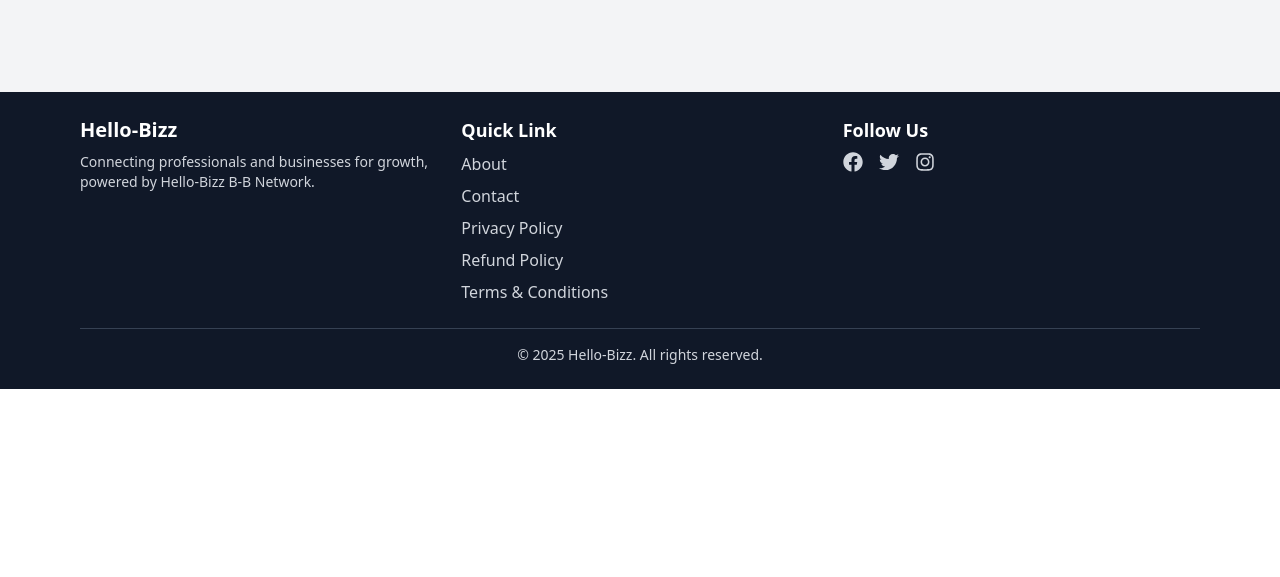
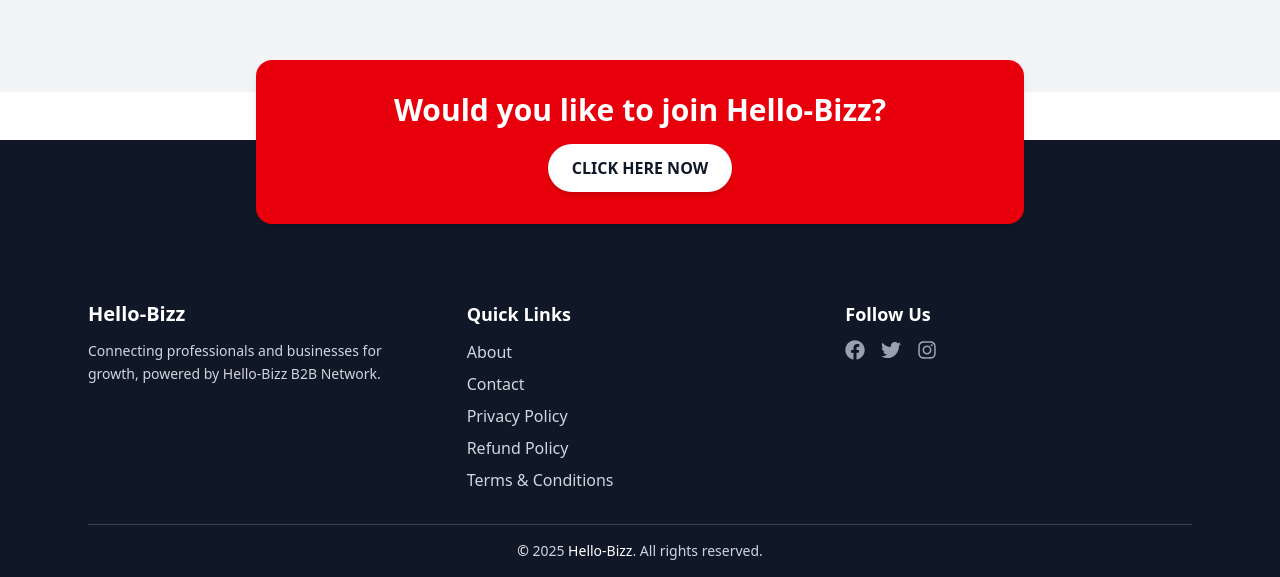
Before and after one commit to sushmasri1906/bizz-network, a Next.js app: page / in a window 1280 px wide. Shown: the part 708-1285 px from the top of the page. Before the commit the page ends 1097 px from the top, so only its background shows below. Built offline with nearby package versions, Linux system fonts and the light colour scheme.

Commit message:
footer updated

```diff
--- a/src/components/common/Footer.tsx
+++ b/src/components/common/Footer.tsx
@@ -4,90 +4,102 @@ import { FaFacebook, FaTwitter, FaInstagram } from "react-icons/fa";
 
 const Footer = () => {
 	return (
-		<footer className="bg-gray-900 text-gray-300 py-6">
-			<div className="max-w-6xl mx-auto px-4">
-				<div className="grid grid-cols-1 md:grid-cols-3 gap-6 text-center md:text-left">
+		<footer className="relative text-white">
+			{/* CTA Box - Positioned on Footer */}
+			<div className="absolute -top-20 left-1/2 transform -translate-x-1/2 w-[90%] max-w-3xl bg-red-600 text-white text-center py-8 rounded-2xl shadow-lg px-6 md:px-12">
+				<h2 className="text-2xl md:text-3xl font-bold mb-4">
+					Would you like to join <span className="text-white">Hello-Bizz?</span>
+				</h2>
+				<Link href="/join">
+					<button className="bg-white text-gray-900 font-semibold py-3 px-6 rounded-full shadow-md transition duration-300 hover:bg-gray-200">
+						CLICK HERE NOW
+					</button>
+				</Link>
+			</div>
+
+			{/* Footer Content */}
+			<div className="bg-gray-900 text-gray-300 py-4 mt-12">
+				<div className="max-w-6xl mx-auto px-6 mt-36">
+					<div className="grid grid-cols-1 md:grid-cols-3 gap-8 text-center md:text-left">
+						{/* Company Info */}
 						<div>
-						<h2 className="text-xl font-bold text-white mb-2">Hello-Bizz</h2>
-						<p className="text-sm">
+							<h2 className="text-xl font-bold text-white mb-3">Hello-Bizz</h2>
+							<p className="text-sm leading-relaxed">
 								Connecting professionals and businesses for growth, powered by
-							Hello-Bizz B-B Network.
+								Hello-Bizz B2B Network.
 							</p>
 						</div>
 
+						{/* Quick Links */}
 						<div>
-						<h3 className="text-lg font-semibold text-white mb-2">
-							Quick Link
+							<h3 className="text-lg font-semibold text-white mb-3">
+								Quick Links
 							</h3>
 							<ul className="space-y-2">
-							<li>
-								<Link
-									href="/legal/about"
-									className="hover:text-red-500 transition">
-									About
+								{[
+									{ href: "/legal/about", label: "About" },
+									{ href: "/legal/contact", label: "Contact" },
+									{ href: "/legal/privacy-policy", label: "Privacy Policy" },
+									{ href: "/legal/refund-policy", label: "Refund Policy" },
+									{
+										href: "/legal/terms-and-conditions",
+										label: "Terms & Conditions",
+									},
+								].map(({ href, label }) => (
+									<li key={href}>
+										<Link href={href} className="hover:text-red-500 transition">
+											{label}
 										</Link>
 									</li>
-							<li>
-								<Link
-									href="/legal/contact"
-									className="hover:text-red-500 transition">
-									Contact
-								</Link>
-							</li>
-							<li>
-								<Link
-									href="/legal/privacy-policy"
-									className="hover:text-red-500 transition">
-									Privacy Policy
-								</Link>
-							</li>
-							<li>
-								<Link
-									href="/legal/refund-policy"
-									className="hover:text-red-500 transition">
-									Refund Policy
-								</Link>
-							</li>
-							<li>
-								<Link
-									href="/legal/terms-and-conditions"
-									className="hover:text-red-500 transition">
-									Terms & Conditions
-								</Link>
-							</li>
+								))}
 							</ul>
 						</div>
 
+						{/* Social Links */}
 						<div>
-						<h3 className="text-lg font-semibold text-white mb-2">Follow Us</h3>
+							<h3 className="text-lg font-semibold text-white mb-3">
+								Follow Us
+							</h3>
 							<div className="flex justify-center md:justify-start space-x-4">
+								{[
+									{
+										href: "https://facebook.com",
+										icon: <FaFacebook />,
+										color: "hover:text-blue-500",
+									},
+									{
+										href: "https://twitter.com",
+										icon: <FaTwitter />,
+										color: "hover:text-blue-400",
+									},
+									{
+										href: "https://instagram.com",
+										icon: <FaInstagram />,
+										color: "hover:text-pink-500",
+									},
+								].map(({ href, icon, color }) => (
 									<Link
-								href="https://facebook.com"
+										key={href}
+										href={href}
 										target="_blank"
 										rel="noopener noreferrer"
-								className="text-xl hover:text-blue-500 transition">
-								<FaFacebook />
+										className={`text-xl text-gray-400 transition ${color}`}>
+										{icon}
 									</Link>
-							<Link
-								href="https://twitter.com"
-								target="_blank"
-								rel="noopener noreferrer"
-								className="text-xl hover:text-blue-400 transition">
-								<FaTwitter />
-							</Link>
-							<Link
-								href="https://instagram.com"
-								target="_blank"
-								rel="noopener noreferrer"
-								className="text-xl hover:text-pink-500 transition">
-								<FaInstagram />
-							</Link>
+								))}
 							</div>
 						</div>
 					</div>
 
-				<div className="border-t border-gray-700 mt-6 pt-4 text-center text-sm">
-					<p>© {new Date().getFullYear()} Hello-Bizz. All rights reserved.</p>
+					{/* Copyright */}
+					<div className="border-t border-gray-700 mt-8 pt-4 text-center text-sm">
+						<p>
+							<span className="text-white">&copy;</span>{" "}
+							{new Date().getFullYear()}{" "}
+							<span className="text-white">Hello-Bizz</span>. All rights
+							reserved.
+						</p>
+					</div>
 				</div>
 			</div>
 		</footer>
```
Lines whose indentation alone changed are shown as unchanged.
